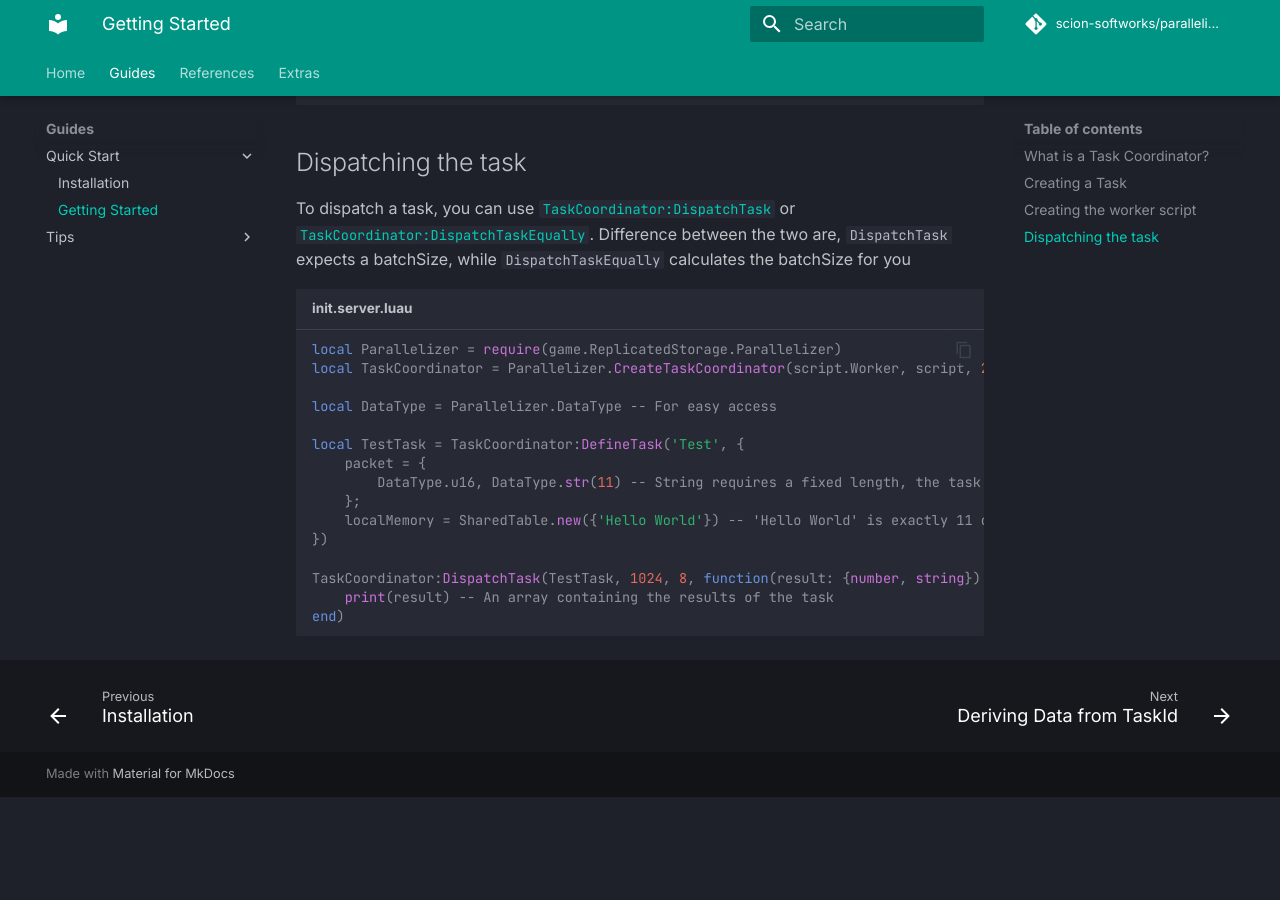
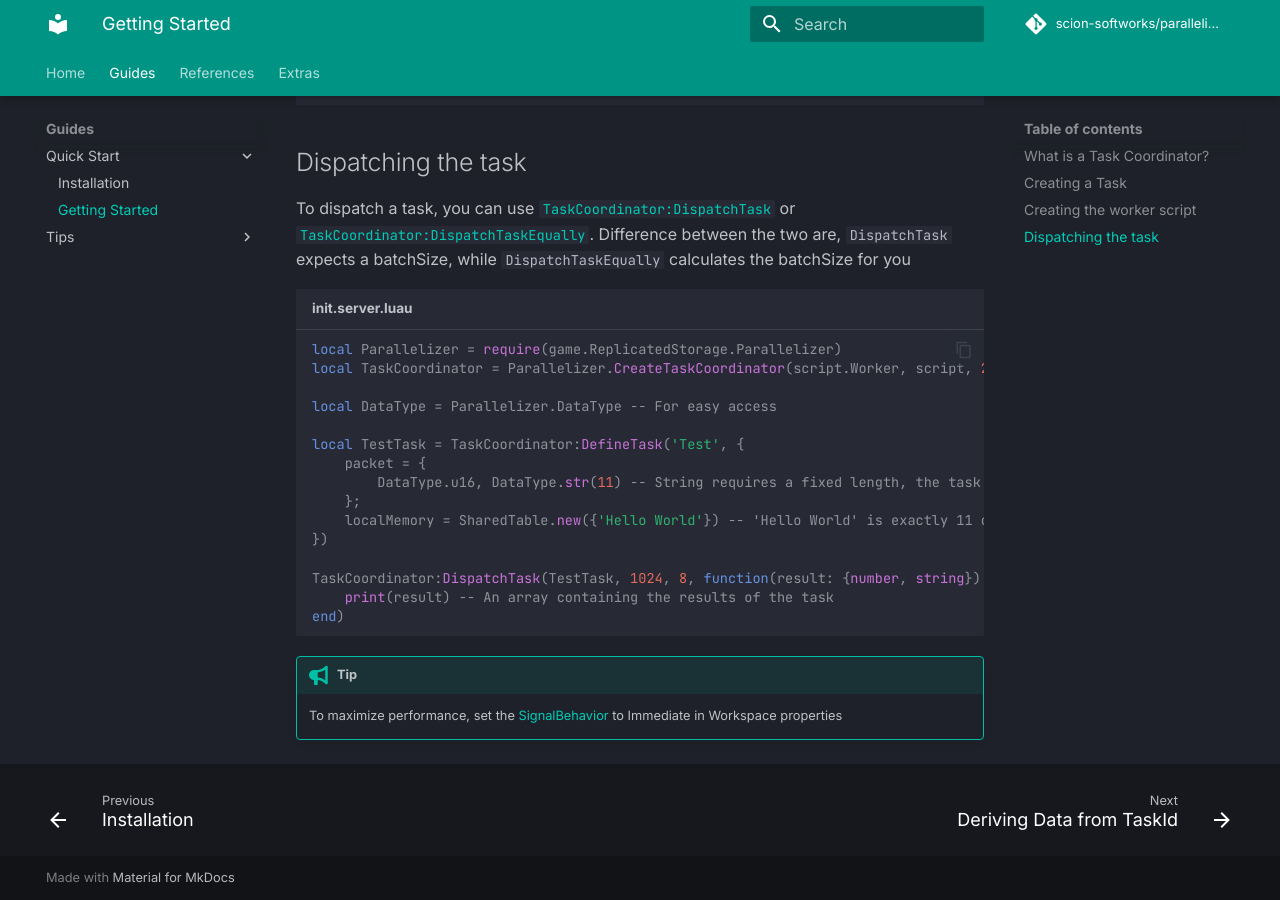
Before and after one commit to scion-softworks/parallelizer, an MkDocs documentation site: the page built from docs/guides/quick-start/getting-started.md, in a window 1280 px wide and 900 px high, scrolled down 1429 px. Built offline with MkDocs 1.6.1 and Material for MkDocs 9.7.7, drawn with Linux system fonts in a browser that asks for light colours; comment, search, counter and statistics services are not loaded; before the commit the page ends 2226 px from its top, so only the background shows below that.

Commit message:
docs: add tip to set signal behavior to immediate

````diff
--- a/docs/guides/quick-start/getting-started.md
+++ b/docs/guides/quick-start/getting-started.md
@@ -58,3 +58,5 @@ TaskCoordinator:DispatchTask(TestTask, 1024, 8, function(result: {number, string
 	print(result) -- An array containing the results of the task
 end)
 ```
+!!! tip
+	To maximize performance, set the [SignalBehavior](https://create.roblox.com/docs/reference/engine/enums/SignalBehavior) to Immediate in Workspace properties
````
